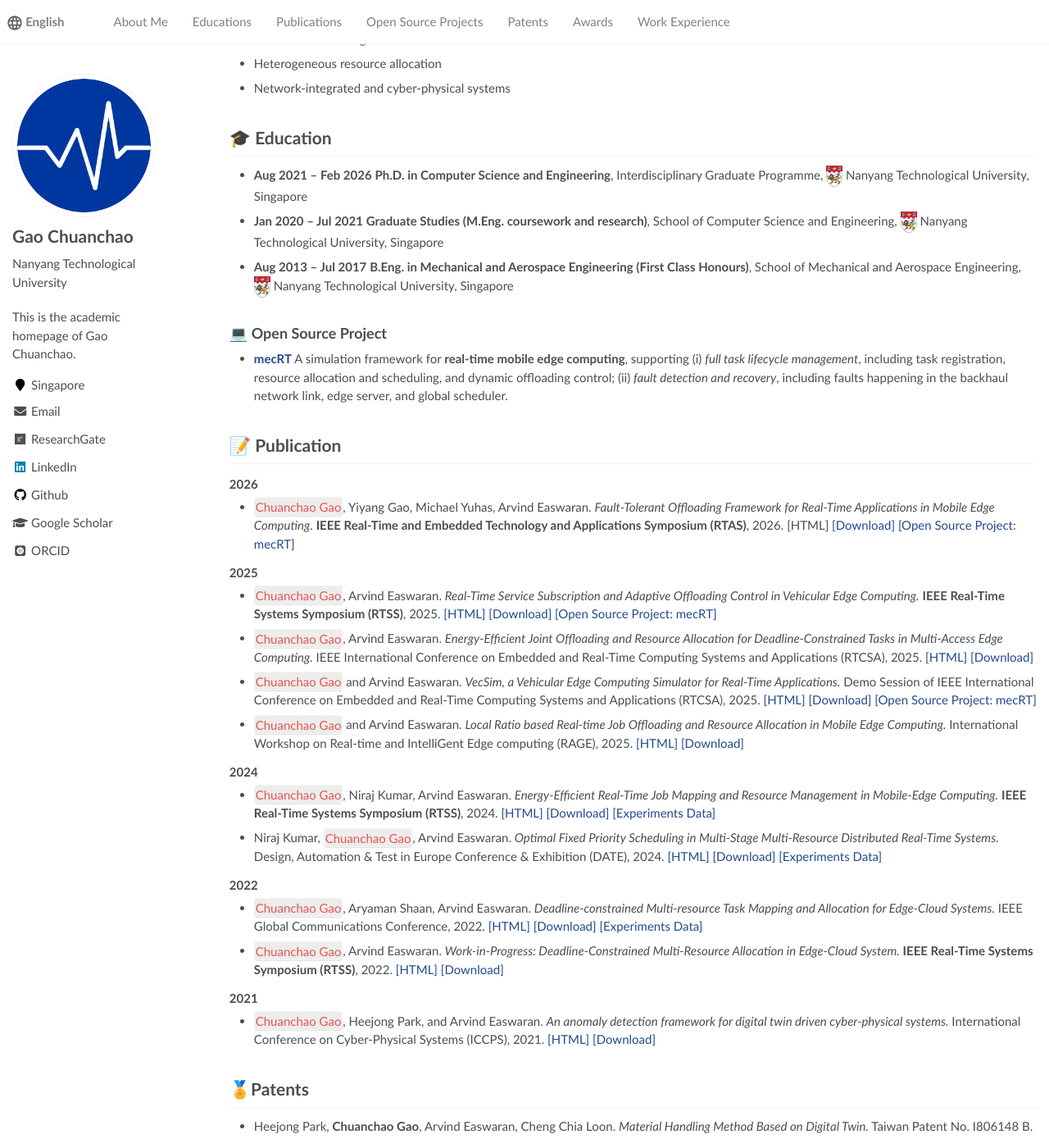
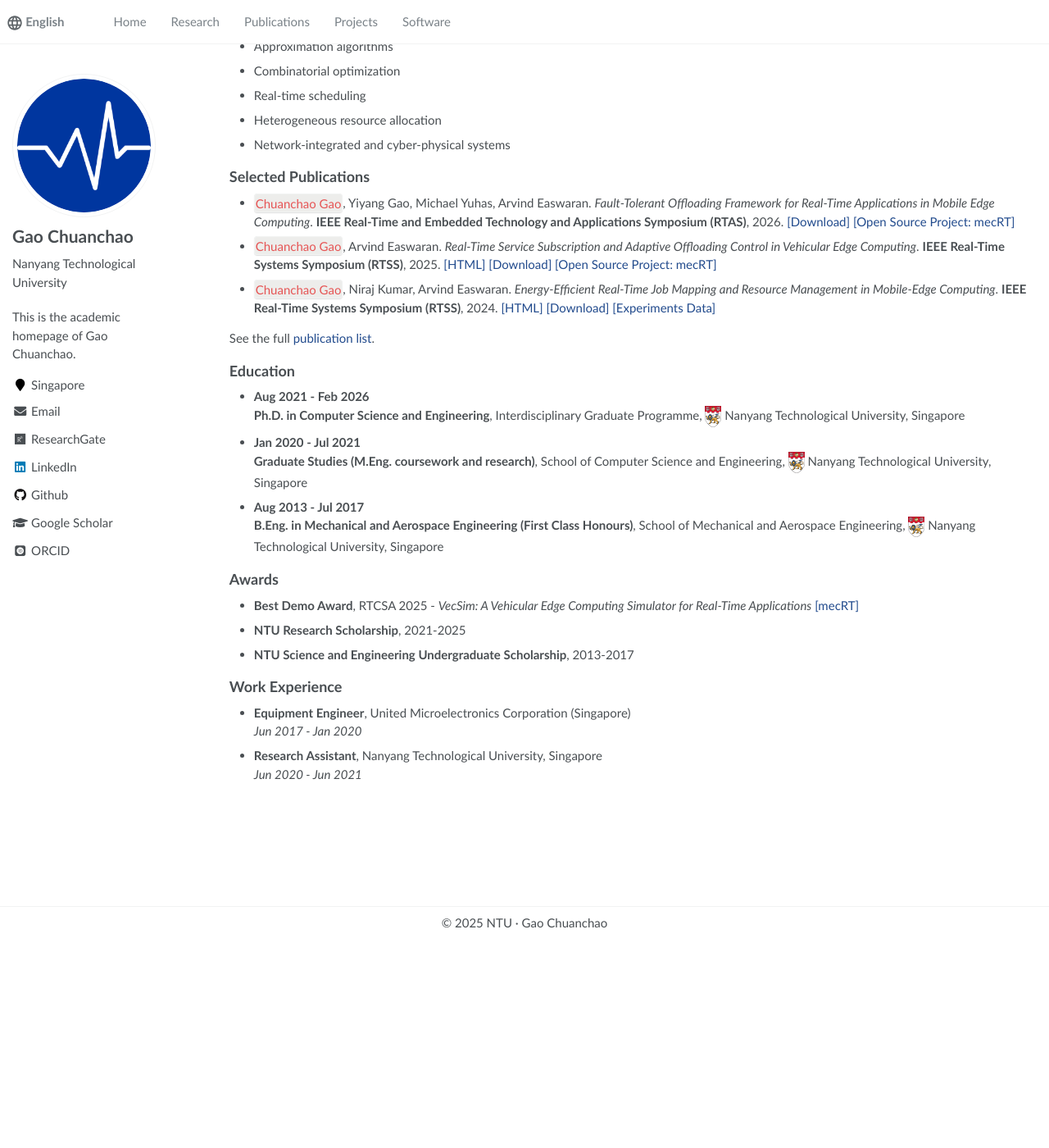
Before and after one commit to gaochuanchao/gaochuanchao.github.io, a Jekyll site: the page built from _pages/about.md, in a window 1280 px wide and 1400 px high, scrolled down 351 px. Shown: the whole window at 82% size. Built offline with Jekyll 4.4.1, drawn with Linux system fonts in a browser that asks for light colours; some web fonts are replaced; after the commit the page ends 1502 px from its top, so only the background shows below that; some of the changed text lies outside the part shown.

Commit message:
update website organization

```diff
--- a/_data/navigation.yml
+++ b/_data/navigation.yml
@@ -1,22 +1,16 @@
 # main links links
 main:
-  - title: "About Me"
-    url: "/#about-me"
+  - title: "Home"
+    url: "/"
 
-  - title: "Educations"
-    url: "/#-educations"
+  - title: "Research"
+    url: "/research/"
 
   - title: "Publications"
-    url: "/#-publications"
+    url: "/publications/"
 
-  - title: "Open Source Projects"
-    url: "/#-projects"
+  - title: "Projects"
+    url: "/projects/"
 
-  - title: "Patents"
-    url: "/#-patents"
-
-  - title: "Awards"
-    url: "/#-awards"
-
-  - title: "Work Experience"
-    url: "/#-working"
+  - title: "Software"
+    url: "/software/"
--- a/_includes/head.html
+++ b/_includes/head.html
@@ -11,7 +11,7 @@
 </script>
 
 <!-- For all browsers -->
-<link rel="stylesheet" href="assets/css/main.css">
+<link rel="stylesheet" href="/assets/css/main.css">
 
 <meta http-equiv="cleartype" content="on">
 <head>
--- a/_includes/head/custom.html
+++ b/_includes/head/custom.html
@@ -1,13 +1,11 @@
-<link rel="apple-touch-icon" sizes="180x180" href="images/apple-touch-icon.png">
-<link rel="icon" type="image/png" sizes="32x32" href="images/favicon-32x32.png">
-<link rel="icon" type="image/png" sizes="16x16" href="images/favicon-16x16.png">
-<link rel="manifest" href="images/site.webmanifest">
+<link rel="apple-touch-icon" sizes="180x180" href="/images/apple-touch-icon.png">
+<link rel="icon" type="image/png" sizes="32x32" href="/images/favicon-32x32.png">
+<link rel="icon" type="image/png" sizes="16x16" href="/images/favicon-16x16.png">
+<link rel="manifest" href="/images/site.webmanifest">
 
 <meta name="msapplication-TileColor" content="#000000">
-<meta name="msapplication-TileImage" content="images/mstile-144x144.png?v=M44lzPylqQ">
-<meta name="msapplication-config" content="images/browserconfig.xml?v=M44lzPylqQ">
 <meta name="theme-color" content="#ffffff">
-<link rel="stylesheet" href="assets/css/academicons.css"/>
+<link rel="stylesheet" href="/assets/css/academicons.css"/>
 
 <script type="text/x-mathjax-config"> MathJax.Hub.Config({ TeX: { equationNumbers: { autoNumber: "all" } } }); </script>
 <script type="text/x-mathjax-config">
--- a/_includes/scripts.html
+++ b/_includes/scripts.html
@@ -1,4 +1,4 @@
-<script src="assets/js/main.min.js"></script>
+<script src="/assets/js/main.min.js"></script>
 
 {% include analytics.html %}
 {% include fetch_google_scholar_stats.html %}
--- a/_pages/about.md
+++ b/_pages/about.md
@@ -8,31 +8,21 @@ redirect_from:
   - /about.html
 ---
 
-{% if site.google_scholar_stats_use_cdn %}
-{% assign gsDataBaseUrl = "https://cdn.jsdelivr.net/gh/" | append: site.repository | append: "@" %}
-{% else %}
-{% assign gsDataBaseUrl = "https://raw.githubusercontent.com/" | append: site.repository | append: "/" %}
-{% endif %}
-{% assign url = gsDataBaseUrl | append: "google-scholar-stats/gs_data_shieldsio.json" %}
+<span class='anchor' id='about-me'></span>
 
-<span class='anchor' id='about-me'></span>
+# Gao Chuanchao
 
 I am a Ph.D. student in the College of Computing and Data Science at Nanyang Technological University (NTU), Singapore, supervised by [Prof. Arvind Easwaran](https://personal.ntu.edu.sg/arvinde/). I am a member of the [Cyber-Physical Systems Research Group](https://cps-research-group.github.io/) at NTU.
 
 My research focuses on *algorithmic foundations for heterogeneous resource allocation and scheduling*, with an emphasis on combinatorial optimization and approximation algorithms motivated by real-time and distributed systems.
 
+I am particularly interested in *heterogeneous resource scheduling* and *network-integrated computing systems*, with a focus on developing provable, mathematically grounded algorithms that **bridge theory and practice**.
 
-I am particularly interested in research directions related to *heterogeneous resource scheduling* and *network-integrated computing systems*, with a focus on developing provable, mathematically grounded algorithms that **bridge theory and practice**.
+📎 Download my [Curriculum Vitae](/papers/AcademicCV.pdf).
 
+📎 Download my [Research Statement](/papers/ResearchStatement.pdf).
 
-
-📎 Download my [Curriculum Vitae](../papers/AcademicCV.pdf) .
-
-📎 Download my [Research Statement](../papers/ResearchStatement.pdf) .
-
-
-
-#### 🔬 Research Interests
+## Research Interests
 
 - Approximation algorithms
 - Combinatorial optimization
@@ -40,108 +30,32 @@ I am particularly interested in research directions related to *heterogeneous re
 - Heterogeneous resource allocation
 - Network-integrated and cyber-physical systems
 
+## Selected Publications
 
+- `Chuanchao Gao`, Yiyang Gao, Michael Yuhas, Arvind Easwaran. *Fault-Tolerant Offloading Framework for Real-Time Applications in Mobile Edge Computing*. **IEEE Real-Time and Embedded Technology and Applications Symposium (RTAS)**, 2026. [[Download]](</papers/Fault-Tolerant Offloading Framework for Real-Time Applications in Mobile Edge Computing.pdf>) [[Open Source Project: mecRT]](https://github.com/gaochuanchao/mecRT)
+- `Chuanchao Gao`, Arvind Easwaran. *Real-Time Service Subscription and Adaptive Offloading Control in Vehicular Edge Computing*. **IEEE Real-Time Systems Symposium (RTSS)**, 2025. [[HTML]](https://doi.org/10.1109/RTSS66672.2025.00023) [[Download]](</papers/Real-Time Service Subscription and Adaptive Offloading Control in Vehicular Edge Computing.pdf>) [[Open Source Project: mecRT]](https://github.com/gaochuanchao/mecRT)
+- `Chuanchao Gao`, Niraj Kumar, Arvind Easwaran. *Energy-Efficient Real-Time Job Mapping and Resource Management in Mobile-Edge Computing*. **IEEE Real-Time Systems Symposium (RTSS)**, 2024. [[HTML]](https://doi.org/10.1109/RTSS62706.2024.00012) [[Download]](</papers/Energy-Efficient Real-Time Job Mapping and Resource Management in Mobile-Edge Computing.pdf>) [[Experiments Data]](https://github.com/CPS-research-group/CPS-NTU-Public/tree/RTSS2024)
 
-<span class='anchor' id='-educations'></span>
+See the full [publication list](/publications/).
 
-# 🎓 Education
-- **Aug 2021 – Feb 2026**
-   **Ph.D. in Computer Science and Engineering**,
-   Interdisciplinary Graduate Programme, <a href="https://www.ntu.edu.sg/"><img class="png" src="/images/NTU.png" width="20pt"></a> Nanyang Technological University, Singapore
-- **Jan 2020 – Jul 2021**
-   **Graduate Studies (M.Eng. coursework and research)**,
-   School of Computer Science and Engineering, <a href="https://www.ntu.edu.sg/"><img class="png" src="/images/NTU.png" width="20pt"></a> Nanyang Technological University, Singapore
-- **Aug 2013 – Jul 2017**
-   **B.Eng. in Mechanical and Aerospace Engineering (First Class Honours)**,
-   School of Mechanical and Aerospace Engineering, <a href="https://www.ntu.edu.sg/"><img class="png" src="/images/NTU.png" width="20pt"></a> Nanyang Technological University, Singapore
+## Education
 
+- **Aug 2021 - Feb 2026**<br>
+  **Ph.D. in Computer Science and Engineering**, Interdisciplinary Graduate Programme, <a href="https://www.ntu.edu.sg/"><img class="png" src="/images/NTU.png" width="20pt"></a> Nanyang Technological University, Singapore
+- **Jan 2020 - Jul 2021**<br>
+  **Graduate Studies (M.Eng. coursework and research)**, School of Computer Science and Engineering, <a href="https://www.ntu.edu.sg/"><img class="png" src="/images/NTU.png" width="20pt"></a> Nanyang Technological University, Singapore
+- **Aug 2013 - Jul 2017**<br>
+  **B.Eng. in Mechanical and Aerospace Engineering (First Class Honours)**, School of Mechanical and Aerospace Engineering, <a href="https://www.ntu.edu.sg/"><img class="png" src="/images/NTU.png" width="20pt"></a> Nanyang Technological University, Singapore
 
+## Awards
 
-<span class='anchor' id='-projects'></span>
+- **Best Demo Award**, RTCSA 2025 - *VecSim: A Vehicular Edge Computing Simulator for Real-Time Applications* [[mecRT]](https://github.com/gaochuanchao/mecRT/tree/main/src)
+- **NTU Research Scholarship**, 2021-2025
+- **NTU Science and Engineering Undergraduate Scholarship**, 2013-2017
 
-## 💻 Open Source Project
+## Work Experience
 
-- **[mecRT](https://github.com/gaochuanchao/mecRT)**
-  A simulation framework for **real-time mobile edge computing**, supporting (i) *full task lifecycle management*, including task registration, resource allocation and scheduling, and dynamic offloading control; (ii) *fault detection and recovery*, including faults happening in the backhaul network link, edge server, and global scheduler.
-
-
-
-<span class='anchor' id='-publications'></span>
-
-# 📝 Publication
-
-### 2026
-
-- `Chuanchao Gao`, Yiyang Gao, Michael Yuhas, Arvind Easwaran.
-  *Fault-Tolerant Offloading Framework for Real-Time Applications in Mobile Edge Computing*.
-  **IEEE Real-Time and Embedded Technology and Applications Symposium (RTAS)**, 2026. [HTML] [[Download]](../papers/Fault-Tolerant Offloading Framework for Real-Time Applications in Mobile Edge Computing.pdf) [[Open Source Project: mecRT]](https://github.com/gaochuanchao/mecRT)
-
-### 2025
-
-- `Chuanchao Gao`, Arvind Easwaran.
-  *Real-Time Service Subscription and Adaptive Offloading Control in Vehicular Edge Computing.*
-  **IEEE Real-Time Systems Symposium (RTSS)**, 2025. [[HTML]](https://doi.org/10.1109/RTSS66672.2025.00023) [[Download]](../papers/Real-Time Service Subscription and Adaptive Offloading Control in Vehicular Edge Computing.pdf) [[Open Source Project: mecRT]](https://github.com/gaochuanchao/mecRT)
-- `Chuanchao Gao`, Arvind Easwaran.
-  *Energy-Efficient Joint Offloading and Resource Allocation for Deadline-Constrained Tasks in Multi-Access Edge Computing.*
-  IEEE International Conference on Embedded and Real-Time Computing Systems and Applications (RTCSA), 2025.  [[HTML]](https://doi.org/10.1109/RTCSA66114.2025.00016) [[Download]](../papers/Energy-Efficient Joint Offloading and Resource Allocation for Deadline-Constrained Tasks in Multi-Access Edge Computing.pdf)
-- `Chuanchao Gao` and Arvind Easwaran.
-  *VecSim, a Vehicular Edge Computing Simulator for Real-Time Applications.*
-  Demo Session of IEEE International Conference on Embedded and Real-Time Computing Systems and Applications (RTCSA), 2025. [[HTML]](https://doi.org/10.1109/RTCSA66114.2025.00033) [[Download]](../papers/VecSim, a Vehicular Edge Computing Simulator for Real-Time Applications.pdf) [[Open Source Project: mecRT]](https://github.com/gaochuanchao/mecRT/tree/main/src)
-- `Chuanchao Gao` and Arvind Easwaran.
-  *Local Ratio based Real-time Job Offloading and Resource Allocation in Mobile Edge Computing.*
-  International Workshop on Real-time and IntelliGent Edge computing (RAGE), 2025. [[HTML]](https://doi.org/10.1145/3722567.3727843) [[Download]](..\papers\Local Ratio based Real-time Job Offloading and Resource Allocation in Mobile Edge Computing.pdf)
-
-### 2024
-
-- `Chuanchao Gao`, Niraj Kumar, Arvind Easwaran.
-  *Energy-Efficient Real-Time Job Mapping and Resource Management in Mobile-Edge Computing.*
-  **IEEE Real-Time Systems Symposium (RTSS)**, 2024. [[HTML]](https://doi.org/10.1109/RTSS62706.2024.00012)  [[Download]](../papers/Energy-Efficient Real-Time Job Mapping and Resource Management in Mobile-Edge Computing.pdf) [[Experiments Data]](https://github.com/CPS-research-group/CPS-NTU-Public/tree/RTSS2024)
-- Niraj Kumar, `Chuanchao Gao`, Arvind Easwaran.
-  *Optimal Fixed Priority Scheduling in Multi-Stage Multi-Resource Distributed Real-Time Systems.*
-  Design, Automation & Test in Europe Conference & Exhibition (DATE), 2024. [[HTML]](https://doi.org/10.23919/DATE58400.2024.10546551)  [[Download]](..\papers\Optimal Fixed Priority Scheduling in Multi-Stage Multi-Resource Distributed Real-Time Systems.pdf) [[Experiments Data]](https://github.com/CPS-research-group/CPS-NTU-Public/tree/DATE2024)
-
-### 2022
-
-- `Chuanchao Gao`, Aryaman Shaan, Arvind Easwaran.
-  *Deadline-constrained Multi-resource Task Mapping and Allocation for Edge-Cloud Systems.*
-  IEEE Global Communications Conference, 2022. [[HTML]](https://doi.org/10.1109/GLOBECOM48099.2022.10001137)  [[Download]](..\papers\Deadline-constrained Multi-resource Task Mapping and Allocation for Edge-Cloud System.pdf) [[Experiments Data]](https://github.com/CPS-research-group/CPS-NTU-Public/tree/GLOBECOM2022)
-
-- `Chuanchao Gao`, Arvind Easwaran.
-  *Work-in-Progress: Deadline-Constrained Multi-Resource Allocation in Edge-Cloud System.*
-  **IEEE Real-Time Systems Symposium (RTSS)**, 2022. [[HTML]](https://doi.org/10.1109/RTSS55097.2022.00052)  [[Download]](..\papers\Work-in-Progress Deadline-Constrained Multi-Resource Allocation in Edge-Cloud System.pdf)
-
-### 2021
-
-- `Chuanchao Gao`, Heejong Park, and Arvind Easwaran.
-  *An anomaly detection framework for digital twin driven cyber-physical systems.*
-  International Conference on Cyber-Physical Systems (ICCPS), 2021. [[HTML]](https://doi.org/10.1145/3450267.3450533)  [[Download]](..\papers\An anomaly detection framework for digital twin driven cyber-physical systems.pdf)
-
-
-
-<span class='anchor' id='-patents'></span>
-
-# 🏅Patents
-
-- Heejong Park, **Chuanchao Gao**, Arvind Easwaran, Cheng Chia Loon.
-   *Material Handling Method Based on Digital Twin.*
-   Taiwan Patent No. I806148 B.
-
-
-
-<span class='anchor' id='-awards'></span>
-
-# 🏅Awards
-
-- **Best Demo Award**, RTCSA 2025 — *VecSim: A Vehicular Edge Computing Simulator for Real-Time Applications* [[mecRT]](https://github.com/gaochuanchao/mecRT/tree/main/src)
-- **NTU Research Scholarship**, 2021–2025
-- **NTU Science and Engineering Undergraduate Scholarship**, 2013–2017
-
-
-
-<span class='anchor' id='-working'></span>
-
-# 💻 Work Experience
-- **Equipment Engineer**, United Microelectronics Corporation (Singapore)
-   *Jun 2017 – Jan 2020*
-- **Research Assistant**, Nanyang Technological University, Singapore
-   *Jun 2020 – Jun 2021*
+- **Equipment Engineer**, United Microelectronics Corporation (Singapore)<br>
+  *Jun 2017 - Jan 2020*
+- **Research Assistant**, Nanyang Technological University, Singapore<br>
+  *Jun 2020 - Jun 2021*
```
Also changed, not shown: _pages/projects.md (added, +38 -0 lines), _pages/publications.md (added, +37 -0 lines), _pages/research.md (added, +37 -0 lines), _pages/software.md (added, +20 -0 lines).
